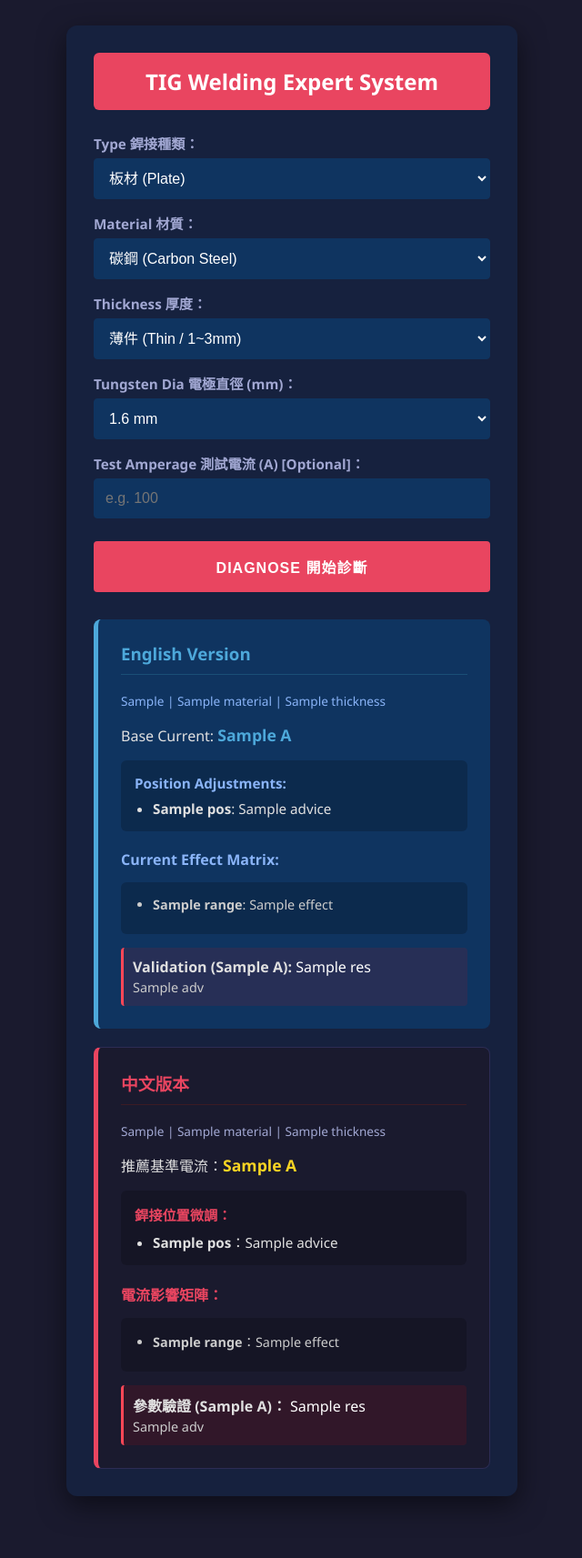
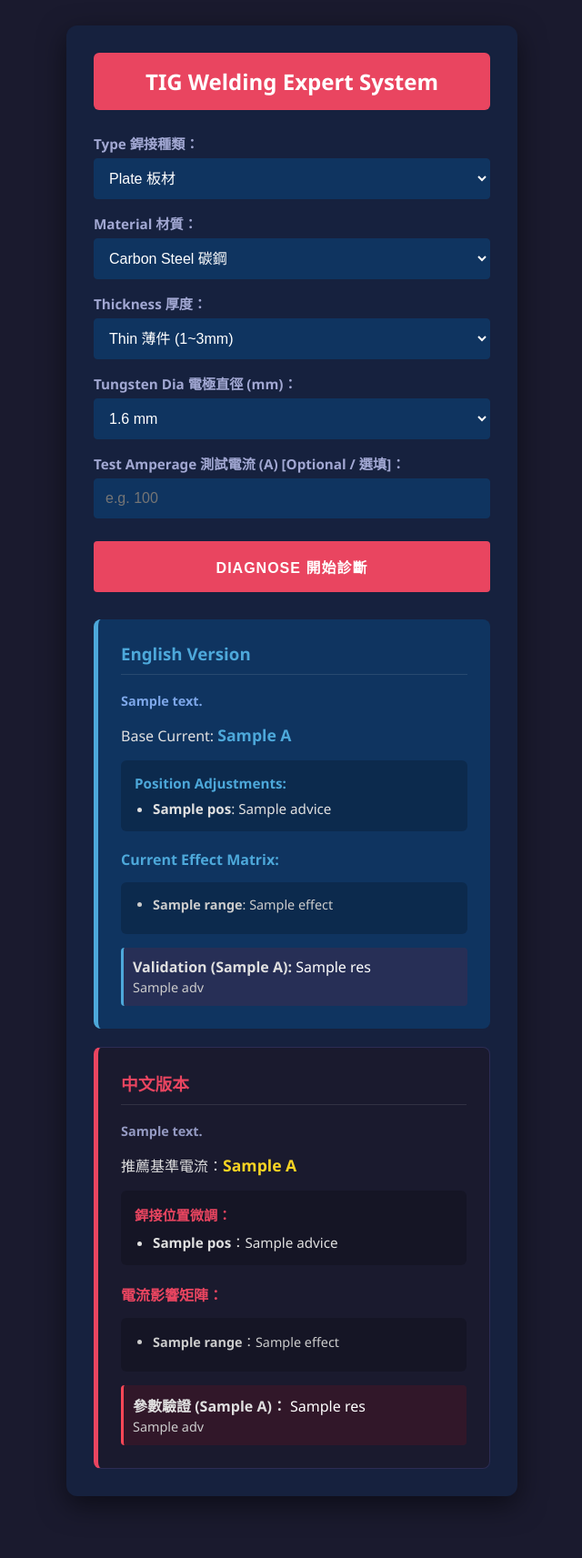
Before and after one commit to ChihKai-space/welding-expert-system, a Flask app: template templates/index.html in a window 1280 px wide. Shown: the whole page at 91% size, without its empty margins (319-959 px from the left). Run offline with Flask 3, Linux system fonts and the light colour scheme; the template is opened without the code that fills it: most values are stand-ins (such as "Sample title", 1, 10 or a date in 2020).

Commit message:
index.html

```diff
--- a/templates/index.html
+++ b/templates/index.html
@@ -12,14 +12,13 @@
         select, input { width: 100%; padding: 12px; margin-top: 6px; border-radius: 4px; border: 1px solid #0f3460; background: #0f3460; color: white; box-sizing: border-box; font-size: 1em; }
         button { width: 100%; padding: 16px; margin-top: 25px; background: #e94560; color: white; border: none; border-radius: 4px; font-size: 16px; font-weight: bold; cursor: pointer; letter-spacing: 1px; }
 
-        /* 報告區塊共用樣式 */
         .report-section { margin-top: 30px; padding: 25px; border-radius: 8px; }
         .report-en { background: #0f3460; border-left: 5px solid #4da8da; }
-        .report-zh { background: #1a1a2e; border-left: 5px solid #e94560; margin-top: 20px; border: 1px solid #2c2c54; border-left: 5px solid #e94560; }
+        .report-zh { background: #1a1a2e; margin-top: 20px; border: 1px solid #2c2c54; border-left: 5px solid #e94560; }
 
-        h3 { margin-top: 0; border-bottom: 1px solid #333; padding-bottom: 10px; }
-        .report-en h3 { color: #4da8da; border-color: #1a4f76; }
-        .report-zh h3 { color: #e94560; border-color: #3b1b24; }
+        h3 { margin-top: 0; border-bottom: 1px solid rgba(255,255,255,0.1); padding-bottom: 10px; }
+        .report-en h3 { color: #4da8da; }
+        .report-zh h3 { color: #e94560; }
 
         .pos-box { background: rgba(0,0,0,0.2); padding: 15px; border-radius: 6px; margin: 15px 0; font-size: 0.95em; }
         .matrix-list { background: rgba(0,0,0,0.2); padding: 15px 15px 15px 35px; border-radius: 6px; font-size: 0.9em; color: #ccc; }
@@ -27,7 +26,10 @@
         .highlight { font-weight: bold; font-size: 1.1em; }
         .highlight-en { color: #4da8da; }
         .highlight-zh { color: #f9d423; }
-        .alert { padding: 10px; background: rgba(255,0,0,0.1); border-radius: 4px; margin-top: 15px; border-left: 3px solid #ff4757; }
+        .alert { padding: 10px; background: rgba(255,0,0,0.1); border-radius: 4px; margin-top: 15px; }
+        .alert-en { border-left: 3px solid #4da8da; }
+        .alert-zh { border-left: 3px solid #ff4757; }
+        .summary-text { font-size: 0.9em; opacity: 0.9; margin-bottom: 15px; font-weight: bold; }
     </style>
 </head>
 <body>
@@ -37,22 +39,22 @@
         <form method="POST">
             <label>Type 銲接種類：</label>
             <select name="weld_type">
-                <option value="板材 (Plate)">板材 (Plate)</option>
-                <option value="管材 (Pipe)">管材 (Pipe)</option>
+                <option value="plate">Plate 板材</option>
+                <option value="pipe">Pipe 管材</option>
             </select>
 
             <label>Material 材質：</label>
             <select name="material">
-                <option value="碳鋼 (Carbon Steel)">碳鋼 (Carbon Steel)</option>
-                <option value="不鏽鋼 (Stainless)">不鏽鋼 (Stainless)</option>
-                <option value="低合金鋼 (Alloy)">低合金鋼 (Alloy)</option>
+                <option value="carbon">Carbon Steel 碳鋼</option>
+                <option value="stainless">Stainless Steel 不鏽鋼</option>
+                <option value="alloy">Low Alloy 低合金鋼</option>
             </select>
 
             <label>Thickness 厚度：</label>
             <select name="thickness">
-                <option value="薄件 (Thin / 1~3mm)">薄件 (Thin / 1~3mm)</option>
-                <option value="中厚件 (Medium / 4~6mm)">中厚件 (Medium / 4~6mm)</option>
-                <option value="特殊厚件">特殊厚件 (>6mm)</option>
+                <option value="thin">Thin 薄件 (1~3mm)</option>
+                <option value="medium">Medium 中厚件 (4~6mm)</option>
+                <option value="thick">Thick 特殊厚件 (>6mm)</option>
             </select>
 
             <label>Tungsten Dia 電極直徑 (mm)：</label>
@@ -64,7 +66,7 @@
                 <option value="4.0">4.0 mm</option>
             </select>
 
-            <label>Test Amperage 測試電流 (A) [Optional]：</label>
+            <label>Test Amperage 測試電流 (A) [Optional / 選填]：</label>
             <input type="number" step="0.1" name="user_current" placeholder="e.g. 100">
 
             <button type="submit">DIAGNOSE 開始診斷</button>
@@ -72,16 +74,16 @@
 
         {% if result %}
             {% if result.error %}
-                <div class="alert" style="margin-top: 30px;">⚠️ {{ result.error }}</div>
+                <div class="alert alert-zh" style="margin-top: 30px;">⚠️ {{ result.error }}</div>
             {% else %}
                 <div class="report-section report-en">
                     <h3>English Version</h3>
-                    <p style="font-size: 0.85em; color: #8ab4f8;">{{ result.weld_type }} | {{ result.material }} | {{ result.thickness }}</p>
+                    <div class="summary-text" style="color: #8ab4f8;">{{ result.summary_en }}</div>
 
                     <p>Base Current: <span class="highlight highlight-en">{{ result.recommended_current }} A</span></p>
 
                     <div class="pos-box">
-                        <strong style="color: #8ab4f8;">Position Adjustments:</strong>
+                        <strong style="color: #4da8da;">Position Adjustments:</strong>
                         <ul style="margin: 8px 0 0 0; padding-left: 20px;">
                             {% for pos, advice in result.en.pos.items() %}
                                 <li><strong>{{ pos }}</strong>: {{ advice }}</li>
@@ -89,7 +91,7 @@
                         </ul>
                     </div>
 
-                    <strong style="color: #8ab4f8; display: block; margin-top: 20px;">Current Effect Matrix:</strong>
+                    <strong style="color: #4da8da; display: block; margin-top: 20px;">Current Effect Matrix:</strong>
                     <ul class="matrix-list">
                         {% for item in result.en.matrix %}
                             <li><strong>{{ item.range }}</strong>: {{ item.effect }}</li>
@@ -97,7 +99,7 @@
                     </ul>
 
                     {% if result.user_current %}
-                        <div class="alert">
+                        <div class="alert alert-en">
                             <strong>Validation ({{ result.user_current }} A):</strong> <span style="color: #fff;">{{ result.en.res }}</span><br>
                             <span style="font-size: 0.9em; color: #ccc;">{{ result.en.adv }}</span>
                         </div>
@@ -106,7 +108,7 @@
 
                 <div class="report-section report-zh">
                     <h3>中文版本</h3>
-                    <p style="font-size: 0.85em; color: #a2a8d3;">{{ result.weld_type }} | {{ result.material }} | {{ result.thickness }}</p>
+                    <div class="summary-text" style="color: #a2a8d3;">{{ result.summary_zh }}</div>
 
                     <p>推薦基準電流：<span class="highlight highlight-zh">{{ result.recommended_current }} A</span></p>
 
@@ -127,7 +129,7 @@
                     </ul>
 
                     {% if result.user_current %}
-                        <div class="alert">
+                        <div class="alert alert-zh">
                             <strong>參數驗證 ({{ result.user_current }} A)：</strong> <span style="color: #fff;">{{ result.zh.res }}</span><br>
                             <span style="font-size: 0.9em; color: #ccc;">{{ result.zh.adv }}</span>
                         </div>
```
